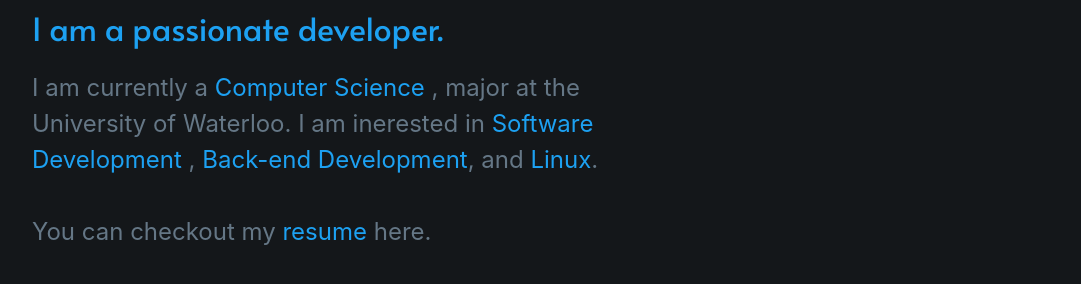
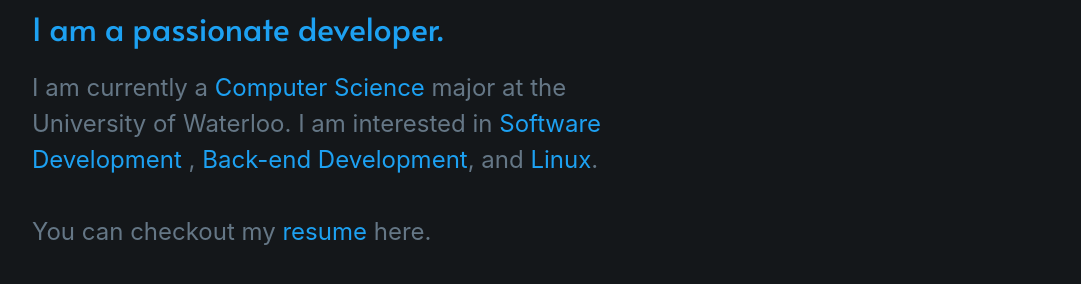
Before and after one commit to obaranek/personal_website, a React (Create React App) app: page / in a window 1280 px wide. Shown: the part 420-704 px from the top of the page, without its empty margins (160-1241 px from the left). Built offline with nearby package versions, Linux system fonts and the light colour scheme.

Commit message:
Update Welcome.js

```diff
--- a/src/Components/Welcome/Welcome.js
+++ b/src/Components/Welcome/Welcome.js
@@ -11,9 +11,9 @@
       <h2 className={classes.Motto}>I am a passionate developer.</h2>
       <p className={classes.Description}>
         I am currently a{" "}
-        <span style={{ color: "#1da1f2" }}>Computer Science</span> ,{" "}
+        <span style={{ color: "#1da1f2" }}>Computer Science</span> {" "}
         major at the University of Waterloo. I
-        am inerested in{" "}
+        am interested in{" "}
         <span style={{ color: "#1da1f2" }}>Software Development</span> ,{" "}
         <span style={{ color: "#1da1f2" }}>Back-end Development</span>, {"and "}
         <span style={{ color: "#1da1f2" }}>Linux</span>.
```
